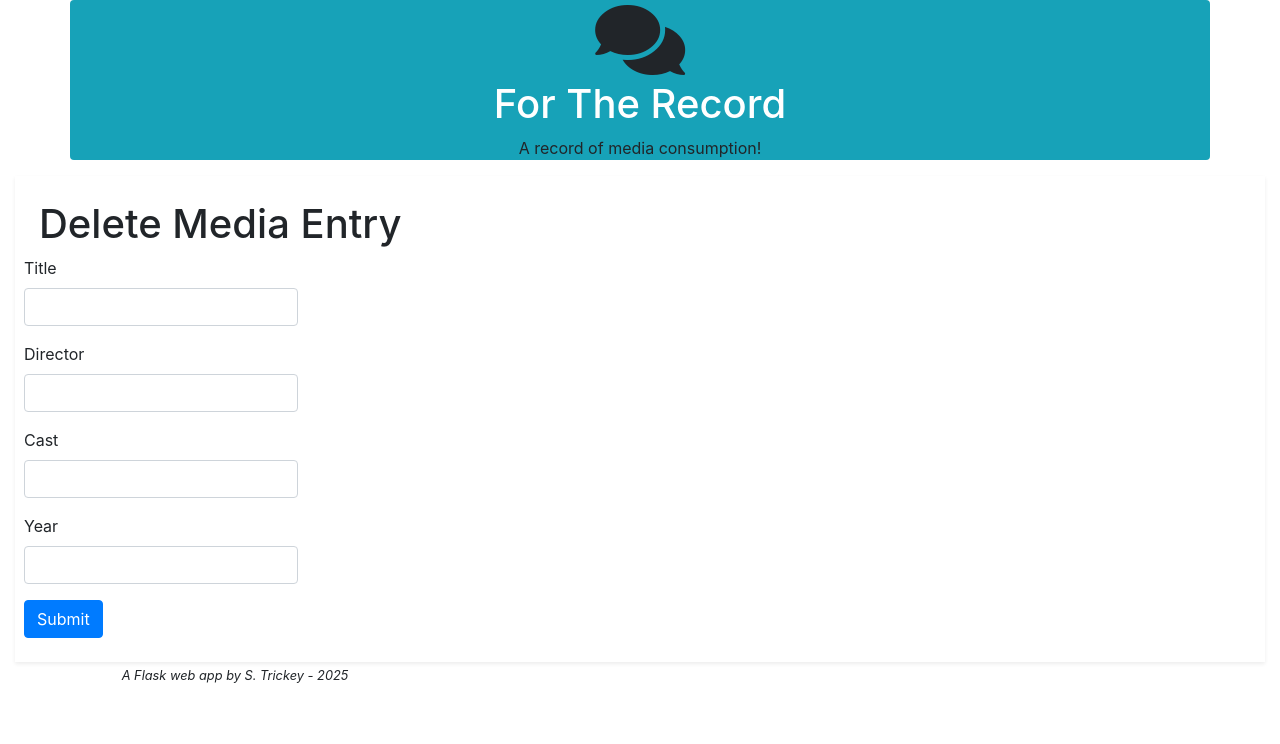
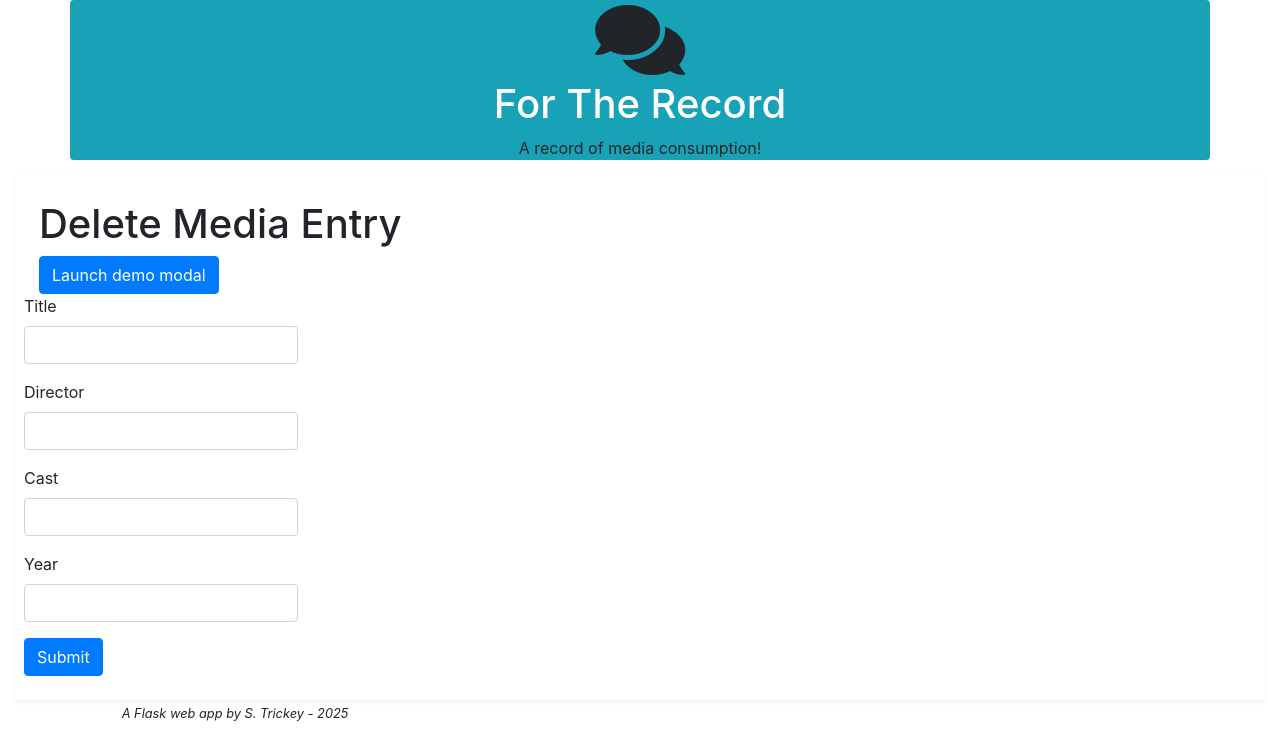
Before and after one commit to HackMasterFlash/ForTheRecord, a Flask app: template webapp/templates/media/delete.html in a window 1280 px wide. Shown: the part 56-800 px from the top of the page. Run offline with Flask 3, Linux system fonts and the light colour scheme; the template is opened without the code that fills it: values that come from a table or form of the project are taken from there, others are empty; parts of the project's set-up code (start-up, migrations or seed data) failed here and were passed over; some libraries are stand-ins or nearby versions.

Commit message:
place holder for later, a modal dialog that I'll use when deleting an entry

```diff
--- a/webapp/templates/media/delete.html
+++ b/webapp/templates/media/delete.html
@@ -8,7 +8,29 @@
             <h1>Delete Media Entry</h1>
         </div>
     </div>
+<!-- Button trigger modal -->
+<button type="button" class="btn btn-primary" data-bs-toggle="modal" data-bs-target="#exampleModal">
+    Launch demo modal
+  </button>
 
+  <!-- Modal -->
+  <div class="modal fade" id="exampleModal" tabindex="-1" aria-labelledby="exampleModalLabel" aria-hidden="true">
+    <div class="modal-dialog">
+      <div class="modal-content">
+        <div class="modal-header">
+          <h1 class="modal-title fs-5" id="exampleModalLabel">Modal title</h1>
+          <button type="button" class="btn-close" data-bs-dismiss="modal" aria-label="Close"></button>
+        </div>
+        <div class="modal-body">
+          ...
+        </div>
+        <div class="modal-footer">
+          <button type="button" class="btn btn-secondary" data-bs-dismiss="modal">Close</button>
+          <button type="button" class="btn btn-primary">Save changes</button>
+        </div>
+      </div>
+    </div>
+  </div>
 <div class="row">
     <form method="POST" action="{{ url_for('.delete_entry', movie_id=movie.id) }}">
         {{ form.hidden_tag() }}
```
